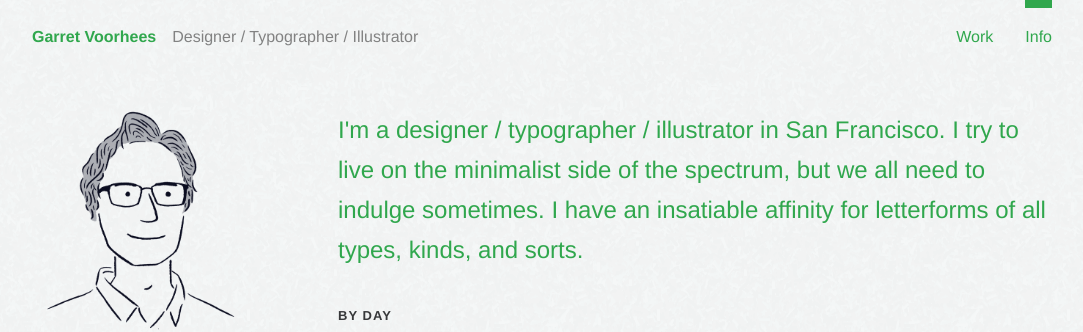
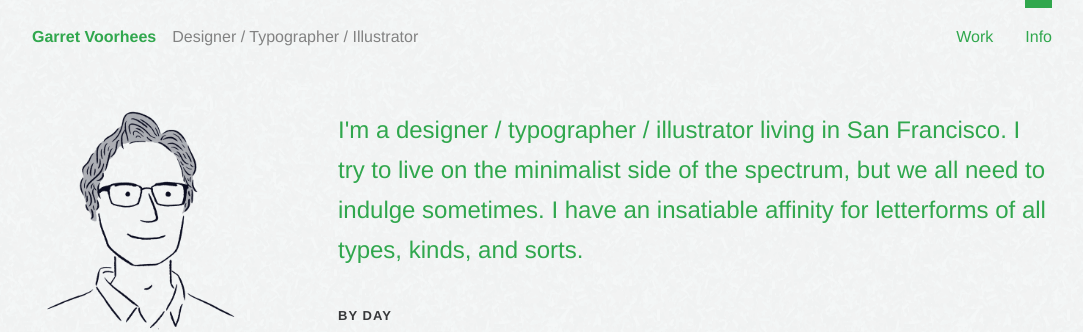
Before and after one commit to garretvoorhees/garretvoorhees.github.io, a Jekyll site: the page built from info/index.html, in a window 1280 px wide. Shown: the top 332 px of the page, without its empty margins (98-1181 px from the left). Built offline with Jekyll 4.4.1, drawn with Linux system fonts in a browser that asks for light colours; some web fonts are replaced.

Commit message:
Oh jeez, another bio update.

```diff
--- a/_includes/bio.html
+++ b/_includes/bio.html
@@ -1,4 +1,4 @@
-<h2>I'm a designer / typographer / illustrator in San Francisco. I try to live on the minimalist side of the spectrum, but we all need to indulge sometimes. I have an insatiable affinity for letterforms of all types, kinds, and sorts.</h2>
+<h2>I'm a designer / typographer / illustrator living in San Francisco. I try to live on the minimalist side of the spectrum, but we all need to indulge sometimes. I have an insatiable affinity for letterforms of all types, kinds, and sorts.</h2>
 
 <h4>By Day</h4>
 <p>I’m the Senior Designer & UX Strategist at <a href="http://www.chapterthree.com">Chapter Three</a>, where I help our clients with content strategy, user experience and visual design.</p>
```
